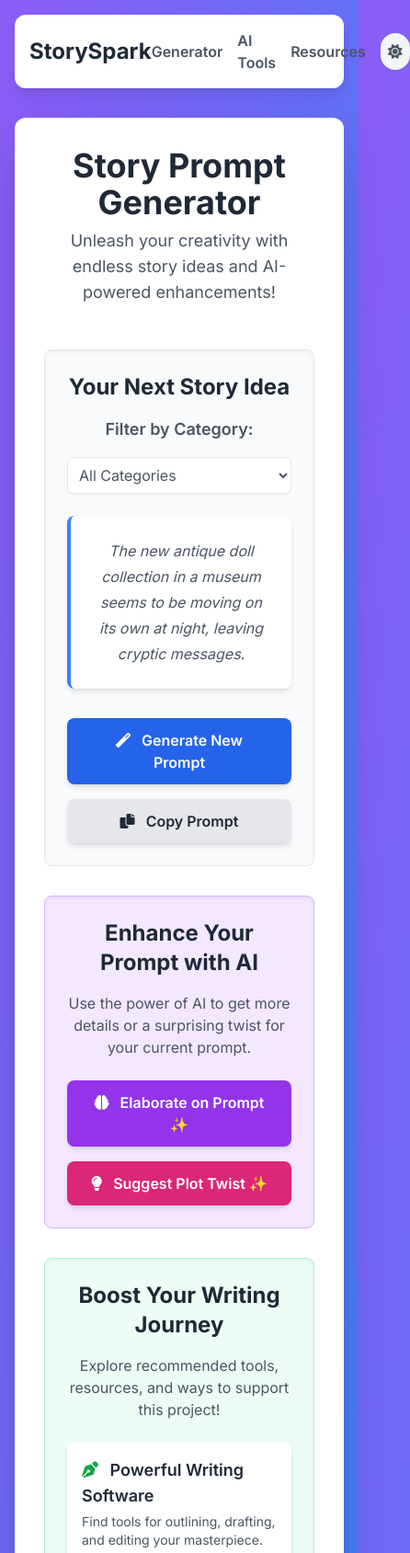
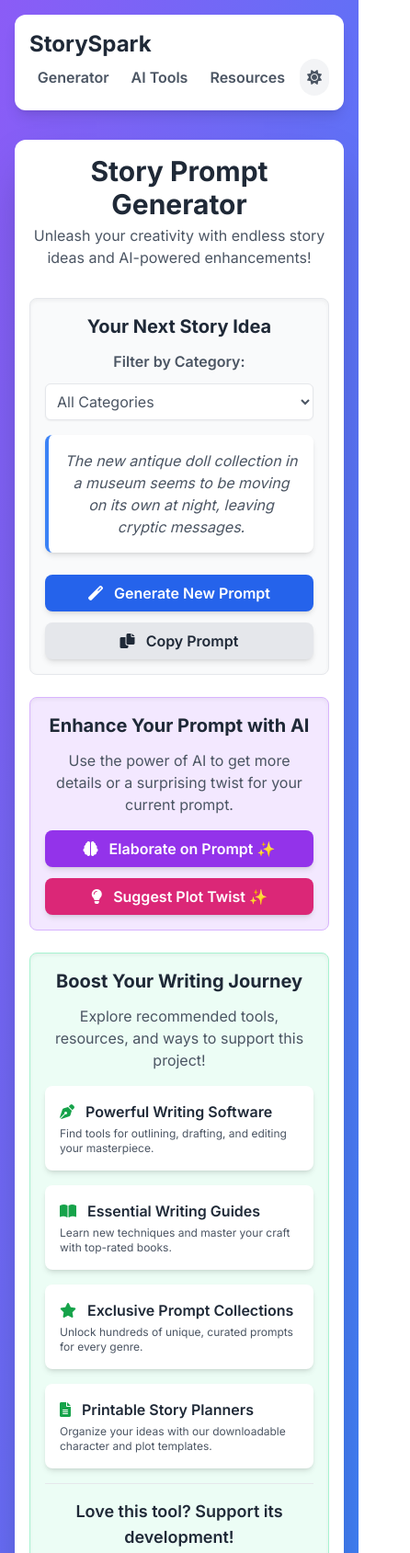
Before and after one commit to Fon-byte/fon-byte.github.io, a plain HTML site: page index.html in a window 390 px wide. Shown: the top 1689 px of the page at 92% size, 446 px wide, since content can reach past the window. Drawn offline with nearby package versions, Linux system fonts and the light colour scheme.

Commit message:
Improve responsiveness

```diff
--- a/index.html
+++ b/index.html
@@ -17,123 +17,123 @@
 <body class="min-h-screen flex flex-col items-center justify-center p-4 font-inter app-body">
 
     <!-- Navbar -->
-    <nav class="p-4 rounded-xl shadow-lg w-full max-w-3xl mb-8 flex justify-between items-center app-navbar">
-        <div class="text-2xl font-bold app-text-primary">
+    <nav class="p-4 rounded-xl shadow-lg w-full max-w-3xl mb-8 flex flex-wrap justify-between items-center app-navbar">
+        <div class="text-2xl font-bold app-text-primary flex-shrink-0 mr-4">
             <a href="#top" class="hover:text-blue-600 transition-colors duration-200">StorySpark</a>
         </div>
-        <div class="flex items-center space-x-4">
-            <a href="#generator-section" class="app-text-secondary hover:text-blue-600 font-semibold transition-colors duration-200">Generator</a>
-            <a href="#ai-enhancements-section" class="app-text-secondary hover:text-blue-600 font-semibold transition-colors duration-200">AI Tools</a>
-            <a href="#resources-section" class="app-text-secondary hover:text-blue-600 font-semibold transition-colors duration-200">Resources</a>
+        <div class="flex flex-grow justify-end items-center space-x-2 sm:space-x-4">
+            <a href="#generator-section" class="app-text-secondary hover:text-blue-600 font-semibold transition-colors duration-200 px-2 py-1 rounded-md">Generator</a>
+            <a href="#ai-enhancements-section" class="app-text-secondary hover:text-blue-600 font-semibold transition-colors duration-200 px-2 py-1 rounded-md">AI Tools</a>
+            <a href="#resources-section" class="app-text-secondary hover:text-blue-600 font-semibold transition-colors duration-200 px-2 py-1 rounded-md">Resources</a>
             <!-- Dark/Light Mode Toggle Button -->
-            <button id="theme-toggle" class="p-2 rounded-full hover:bg-gray-200 app-theme-toggle focus:outline-none focus:ring-2 focus:ring-blue-300">
+            <button id="theme-toggle" class="p-2 rounded-full hover:bg-gray-200 app-theme-toggle focus:outline-none focus:ring-2 focus:ring-blue-300 flex-shrink-0">
                 <i class="fas fa-sun" id="theme-icon"></i>
             </button>
         </div>
     </nav>
 
-    <div class="p-8 rounded-xl shadow-2xl max-w-3xl w-full text-center flex flex-col gap-8 app-main-content-wrapper">
+    <div class="p-4 sm:p-8 rounded-xl shadow-2xl w-full max-w-3xl mx-auto text-center flex flex-col gap-6 sm:gap-8 app-main-content-wrapper">
         <!-- Header Section -->
-        <div id="top" class="mb-4">
-            <h1 class="text-4xl font-bold app-text-primary mb-2">Story Prompt Generator</h1>
-            <p class="app-text-secondary text-lg">Unleash your creativity with endless story ideas and AI-powered enhancements!</p>
+        <div id="top" class="mb-2 sm:mb-4">
+            <h1 class="text-3xl sm:text-4xl font-bold app-text-primary mb-1 sm:mb-2">Story Prompt Generator</h1>
+            <p class="app-text-secondary text-base sm:text-lg">Unleash your creativity with endless story ideas and AI-powered enhancements!</p>
         </div>
 
         <!-- Core Generator Section -->
-        <div id="generator-section" class="p-6 rounded-lg shadow-inner app-section-1">
-            <h2 class="text-2xl font-bold app-text-primary mb-4">Your Next Story Idea</h2>
+        <div id="generator-section" class="p-4 sm:p-6 rounded-lg shadow-inner app-section-1">
+            <h2 class="text-xl sm:text-2xl font-bold app-text-primary mb-3 sm:mb-4">Your Next Story Idea</h2>
             <!-- Category Selection -->
-            <div class="mb-6 flex flex-col sm:flex-row items-center justify-center gap-4">
-                <label for="category-select" class="text-lg font-semibold app-text-secondary">Filter by Category:</label>
-                <select id="category-select" class="p-2 rounded-md shadow-sm focus:outline-none focus:ring-2 focus:ring-blue-500 focus:border-transparent w-full sm:w-auto app-select">
+            <div class="mb-4 sm:mb-6 flex flex-col sm:flex-row items-center justify-center gap-3 sm:gap-4">
+                <label for="category-select" class="text-base sm:text-lg font-semibold app-text-secondary">Filter by Category:</label>
+                <select id="category-select" class="p-2 border rounded-md shadow-sm focus:outline-none focus:ring-2 focus:ring-blue-500 focus:border-transparent w-full sm:w-auto app-select">
                     <option value="all">All Categories</option>
                     <!-- Categories will be dynamically populated by JavaScript -->
                 </select>
             </div>
 
             <!-- Prompt Display Area -->
-            <div id="prompt-display" class="p-6 rounded-lg mb-8 min-h-[120px] flex items-center justify-center text-xl italic shadow-md animate-fade-in app-prompt-display">
+            <div id="prompt-display" class="p-4 sm:p-6 rounded-lg mb-6 sm:mb-8 min-h-[100px] sm:min-h-[120px] flex items-center justify-center text-base sm:text-xl italic shadow-md animate-fade-in app-prompt-display">
                 Click "Generate Prompt" to get started!
             </div>
 
             <!-- Main Buttons -->
-            <div class="flex flex-col sm:flex-row justify-center gap-4">
-                <button id="generate-btn" class="bg-blue-600 hover:bg-blue-700 text-white font-semibold py-3 px-6 rounded-lg shadow-md transition-all duration-300 transform hover:-translate-y-1 hover:shadow-lg focus:outline-none focus:ring-4 focus:ring-blue-300">
+            <div class="flex flex-col sm:flex-row justify-center gap-3 sm:gap-4">
+                <button id="generate-btn" class="bg-blue-600 hover:bg-blue-700 text-white font-semibold py-2 px-4 sm:py-3 sm:px-6 rounded-lg shadow-md transition-all duration-300 transform hover:-translate-y-1 hover:shadow-lg focus:outline-none focus:ring-4 focus:ring-blue-300 w-full sm:w-auto">
                     <i class="fas fa-magic mr-2"></i> Generate New Prompt
                 </button>
-                <button id="copy-btn" class="bg-gray-200 hover:bg-gray-300 text-gray-800 font-semibold py-3 px-6 rounded-lg shadow-md transition-all duration-300 transform hover:-translate-y-1 hover:shadow-lg focus:outline-none focus:ring-4 focus:ring-gray-400">
+                <button id="copy-btn" class="bg-gray-200 hover:bg-gray-300 text-gray-800 font-semibold py-2 px-4 sm:py-3 sm:px-6 rounded-lg shadow-md transition-all duration-300 transform hover:-translate-y-1 hover:shadow-lg focus:outline-none focus:ring-4 focus:ring-gray-400 w-full sm:w-auto">
                     <i class="fas fa-copy mr-2"></i> Copy Prompt
                 </button>
             </div>
         </div>
 
         <!-- Gemini API Powered Features Section -->
-        <div id="ai-enhancements-section" class="p-6 rounded-lg shadow-inner app-section-2">
-            <h2 class="text-2xl font-bold app-text-primary mb-4">Enhance Your Prompt with AI</h2>
-            <p class="app-text-secondary mb-6">Use the power of AI to get more details or a surprising twist for your current prompt.</p>
-            <div class="flex flex-col sm:flex-row justify-center gap-4">
-                <button id="elaborate-btn" class="bg-purple-600 hover:bg-purple-700 text-white font-semibold py-3 px-6 rounded-lg shadow-md transition-all duration-300 transform hover:-translate-y-1 hover:shadow-lg focus:outline-none focus:ring-4 focus:ring-purple-300">
+        <div id="ai-enhancements-section" class="p-4 sm:p-6 rounded-lg shadow-inner app-section-2">
+            <h2 class="text-xl sm:text-2xl font-bold app-text-primary mb-3 sm:mb-4">Enhance Your Prompt with AI</h2>
+            <p class="app-text-secondary text-base sm:text-lg mb-4 sm:mb-6">Use the power of AI to get more details or a surprising twist for your current prompt.</p>
+            <div class="flex flex-col sm:flex-row justify-center gap-3 sm:gap-4">
+                <button id="elaborate-btn" class="bg-purple-600 hover:bg-purple-700 text-white font-semibold py-2 px-4 sm:py-3 sm:px-6 rounded-lg shadow-md transition-all duration-300 transform hover:-translate-y-1 hover:shadow-lg focus:outline-none focus:ring-4 focus:ring-purple-300 w-full sm:w-auto">
                     <i class="fas fa-brain mr-2"></i> Elaborate on Prompt ✨
                 </button>
-                <button id="twist-btn" class="bg-pink-600 hover:bg-pink-700 text-white font-semibold py-3 px-6 rounded-lg shadow-md transition-all duration-300 transform hover:-translate-y-1 hover:shadow-lg focus:outline-none focus:ring-4 focus:ring-pink-300">
+                <button id="twist-btn" class="bg-pink-600 hover:bg-pink-700 text-white font-semibold py-2 px-4 sm:py-3 sm:px-6 rounded-lg shadow-md transition-all duration-300 transform hover:-translate-y-1 hover:shadow-lg focus:outline-none focus:ring-4 focus:ring-pink-300 w-full sm:w-auto">
                     <i class="fas fa-lightbulb mr-2"></i> Suggest Plot Twist ✨
                 </button>
             </div>
 
             <!-- Loading Indicator -->
-            <div id="loading-indicator" class="hidden mt-6 text-blue-500 font-medium">
+            <div id="loading-indicator" class="hidden mt-4 sm:mt-6 text-blue-500 font-medium text-base sm:text-lg">
                 <i class="fas fa-spinner fa-spin mr-2"></i> Generating ideas...
             </div>
 
             <!-- Elaborated Prompt Display -->
-            <div id="elaborated-prompt-display" class="p-6 rounded-lg mt-6 hidden text-left shadow-md animate-fade-in app-ai-elaborate-display">
-                <h3 class="font-semibold text-lg mb-2 app-ai-elaborate-text">Elaborated Prompt:</h3>
-                <p class="app-text-primary"></p>
+            <div id="elaborated-prompt-display" class="p-4 sm:p-6 rounded-lg mt-4 sm:mt-6 hidden text-left shadow-md animate-fade-in app-ai-elaborate-display">
+                <h3 class="font-semibold text-base sm:text-lg mb-2 app-ai-elaborate-text">Elaborated Prompt:</h3>
+                <p class="app-text-primary text-sm sm:text-base"></p>
             </div>
 
             <!-- Plot Twist Display -->
-            <div id="plot-twist-display" class="p-6 rounded-lg mt-6 hidden text-left shadow-md animate-fade-in app-ai-twist-display">
-                <h3 class="font-semibold text-lg mb-2 app-ai-twist-text">Suggested Plot Twist:</h3>
-                <p class="app-text-primary"></p>
+            <div id="plot-twist-display" class="p-4 sm:p-6 rounded-lg mt-4 sm:mt-6 hidden text-left shadow-md animate-fade-in app-ai-twist-display">
+                <h3 class="font-semibold text-base sm:text-lg mb-2 app-ai-twist-text">Suggested Plot Twist:</h3>
+                <p class="app-text-primary text-sm sm:text-base"></p>
             </div>
         </div>
 
         <!-- Writing Resources & Support Section (Monetization Hub) -->
-        <div id="resources-section" class="p-6 rounded-lg shadow-inner app-section-3">
-            <h2 class="text-2xl font-bold app-text-primary mb-4">Boost Your Writing Journey</h2>
-            <p class="app-text-secondary mb-6">Explore recommended tools, resources, and ways to support this project!</p>
+        <div id="resources-section" class="p-4 sm:p-6 rounded-lg shadow-inner app-section-3">
+            <h2 class="text-xl sm:text-2xl font-bold app-text-primary mb-3 sm:mb-4">Boost Your Writing Journey</h2>
+            <p class="app-text-secondary text-base sm:text-lg mb-4 sm:mb-6">Explore recommended tools, resources, and ways to support this project!</p>
 
-            <div class="grid grid-cols-1 sm:grid-cols-2 gap-6 mb-6">
+            <div class="grid grid-cols-1 sm:grid-cols-2 gap-4 sm:gap-6 mb-4 sm:mb-6">
                 <!-- Affiliate Link 1: Writing Software (Still a placeholder for now) -->
                 <a href="YOUR_WRITING_SOFTWARE_AFFILIATE_LINK" target="_blank" class="block p-4 rounded-lg shadow-md hover:shadow-lg transition-shadow duration-200 text-left app-resource-link">
-                    <h3 class="font-semibold text-lg app-text-primary mb-1"><i class="fas fa-pen-nib mr-2 text-green-600"></i> Powerful Writing Software</h3>
-                    <p class="app-text-secondary text-sm">Find tools for outlining, drafting, and editing your masterpiece.</p>
+                    <h3 class="font-semibold text-base sm:text-lg app-text-primary mb-1"><i class="fas fa-pen-nib mr-2 text-green-600"></i> Powerful Writing Software</h3>
+                    <p class="app-text-secondary text-xs sm:text-sm">Find tools for outlining, drafting, and editing your masterpiece.</p>
                 </a>
                 <!-- Affiliate Link 2: Creative Writing Books (Still a placeholder for now) -->
                 <a href="YOUR_CREATIVE_WRITING_BOOKS_AFFILIATE_LINK" target="_blank" class="block p-4 rounded-lg shadow-md hover:shadow-lg transition-shadow duration-200 text-left app-resource-link">
-                    <h3 class="font-semibold text-lg app-text-primary mb-1"><i class="fas fa-book-open mr-2 text-green-600"></i> Essential Writing Guides</h3>
-                    <p class="app-text-secondary text-sm">Learn new techniques and master your craft with top-rated books.</p>
+                    <h3 class="font-semibold text-base sm:text-lg app-text-primary mb-1"><i class="fas fa-book-open mr-2 text-green-600"></i> Essential Writing Guides</h3>
+                    <p class="app-text-secondary text-xs sm:text-sm">Learn new techniques and master your craft with top-rated books.</p>
                 </a>
                 <!-- Digital Product 1: Premium Prompt Packs -->
                 <a href="YOUR_PREMIUM_PROMPT_PACKS_LINK" target="_blank" class="block p-4 rounded-lg shadow-md hover:shadow-lg transition-shadow duration-200 text-left app-resource-link">
-                    <h3 class="font-semibold text-lg app-text-primary mb-1"><i class="fas fa-star mr-2 text-green-600"></i> Exclusive Prompt Collections</h3>
-                    <p class="app-text-secondary text-sm">Unlock hundreds of unique, curated prompts for every genre.</p>
+                    <h3 class="font-semibold text-base sm:text-lg app-text-primary mb-1"><i class="fas fa-star mr-2 text-green-600"></i> Exclusive Prompt Collections</h3>
+                    <p class="app-text-secondary text-xs sm:text-sm">Unlock hundreds of unique, curated prompts for every genre.</p>
                 </a>
                 <!-- Digital Product 2: Story Planning Templates -->
                 <a href="YOUR_STORY_PLANNING_TEMPLATES_LINK" target="_blank" class="block p-4 rounded-lg shadow-md hover:shadow-lg transition-shadow duration-200 text-left app-resource-link">
-                    <h3 class="font-semibold text-lg app-text-primary mb-1"><i class="fas fa-file-alt mr-2 text-green-600"></i> Printable Story Planners</h3>
-                    <p class="app-text-secondary text-sm">Organize your ideas with our downloadable character and plot templates.</p>
+                    <h3 class="font-semibold text-base sm:text-lg app-text-primary mb-1"><i class="fas fa-file-alt mr-2 text-green-600"></i> Printable Story Planners</h3>
+                    <p class="app-text-secondary text-xs sm:text-sm">Organize your ideas with our downloadable character and plot templates.</p>
                 </a>
             </div>
 
             <!-- Donation Call to Action -->
-            <div class="mt-8 pt-6 border-t border-gray-200">
-                <h3 class="font-semibold text-xl app-text-primary mb-3">Love this tool? Support its development!</h3>
-                <div class="flex flex-col sm:flex-row justify-center gap-4 mt-4">
-                    <a href="YOUR_BUY_ME_A_COFFEE_LINK" target="_blank" class="inline-block bg-yellow-500 hover:bg-yellow-600 text-white font-bold py-3 px-8 rounded-lg shadow-md transition-all duration-300 transform hover:-translate-y-1 hover:shadow-lg focus:outline-none focus:ring-4 focus:ring-yellow-300">
+            <div class="mt-4 sm:mt-8 pt-4 sm:pt-6 border-t border-gray-200">
+                <h3 class="font-semibold text-lg sm:text-xl app-text-primary mb-2 sm:mb-3">Love this tool? Support its development!</h3>
+                <div class="flex flex-col sm:flex-row justify-center gap-3 sm:gap-4 mt-3 sm:mt-4">
+                    <a href="YOUR_BUY_ME_A_COFFEE_LINK" target="_blank" class="inline-block bg-yellow-500 hover:bg-yellow-600 text-white font-bold py-2 px-6 sm:py-3 sm:px-8 rounded-lg shadow-md transition-all duration-300 transform hover:-translate-y-1 hover:shadow-lg focus:outline-none focus:ring-4 focus:ring-yellow-300 w-full sm:w-auto">
                         <i class="fas fa-mug-hot mr-2"></i> Buy Me a Coffee
                     </a>
-                    <a href="YOUR_PAYPAL_ME_LINK" target="_blank" class="inline-block bg-blue-700 hover:bg-blue-800 text-white font-bold py-3 px-8 rounded-lg shadow-md transition-all duration-300 transform hover:-translate-y-1 hover:shadow-lg focus:outline-none focus:ring-4 focus:ring-blue-400">
+                    <a href="YOUR_PAYPAL_ME_LINK" target="_blank" class="inline-block bg-blue-700 hover:bg-blue-800 text-white font-bold py-2 px-6 sm:py-3 sm:px-8 rounded-lg shadow-md transition-all duration-300 transform hover:-translate-y-1 hover:shadow-lg focus:outline-none focus:ring-4 focus:ring-blue-400 w-full sm:w-auto">
                         <i class="fab fa-paypal mr-2"></i> Donate via PayPal
                     </a>
                 </div>
@@ -141,12 +141,12 @@
         </div>
 
         <!-- Message Box for Copy Confirmation and API Errors -->
-        <div id="message-box" class="mt-6 p-3 bg-green-100 text-green-700 rounded-lg hidden transition-opacity duration-300 opacity-0">
+        <div id="message-box" class="mt-4 sm:mt-6 p-3 bg-green-100 text-green-700 rounded-lg hidden transition-opacity duration-300 opacity-0">
             Prompt copied to clipboard!
         </div>
 
         <!-- Affiliate Disclosure -->
-        <p class="text-xs text-gray-500 mt-4 app-text-secondary">
+        <p class="text-xs text-gray-500 mt-2 sm:mt-4 app-text-secondary">
             Note: This site may contain product links. If you make a purchase through these links, I may earn a small commission at no extra cost to you. This helps support the site!
         </p>
     </div>
```
